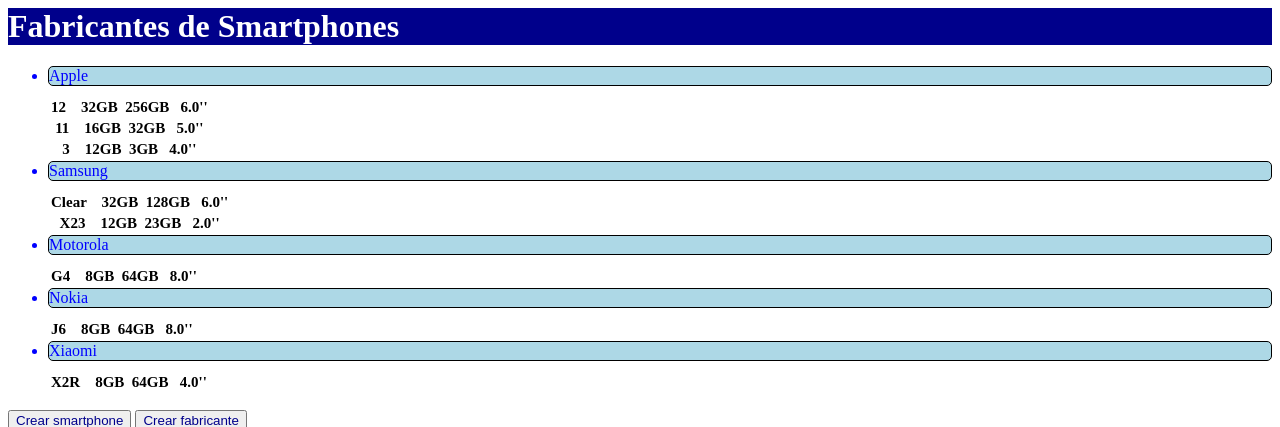
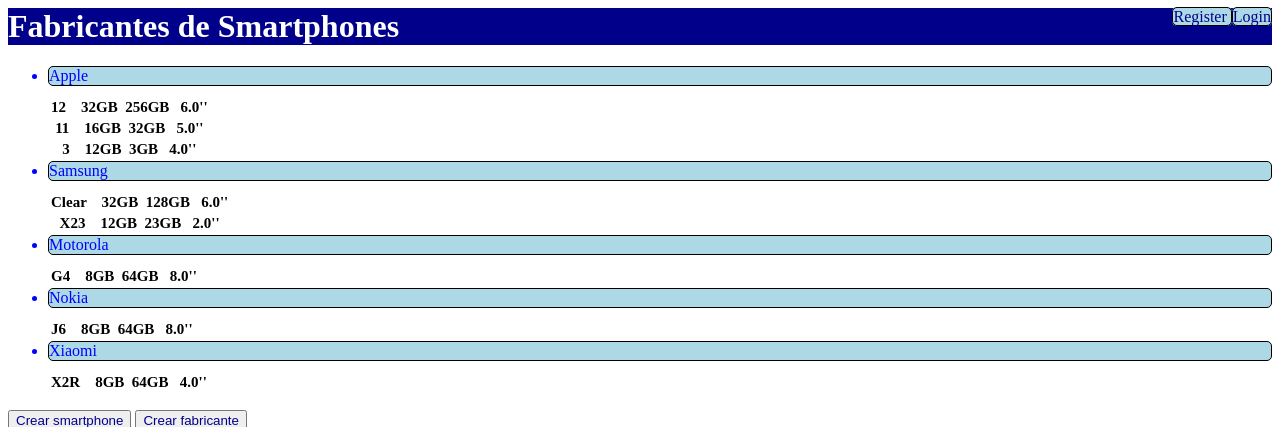
Before and after one commit to gabrielcespedes/prueba1, a Django app: page / in a window 1280 px wide. Shown: the top 427 px of the page. Run offline with Django 3.2, Linux system fonts and the light colour scheme; data comes from the database, SQL or seed files in the repository; both versions use the stored data as it was after the commit; lists and menus that the app fills with data are empty.

Commit message:
Login, Logout

```diff
--- a/mysite/settings.py
+++ b/mysite/settings.py
@@ -144,3 +144,5 @@ STATIC_URL = '/static/'
 # Simplified static file serving.
 # https://warehouse.python.org/project/whitenoise/
 STATICFILES_STORAGE = 'whitenoise.storage.CompressedManifestStaticFilesStorage'
+
+LOGIN_REDIRECT_URL = 'fabricantes'
--- a/phone/static/phone/style.css
+++ b/phone/static/phone/style.css
@@ -32,3 +32,15 @@ pre {
    font-family: none;
    font-size: 15px;
 }
+
+div {
+    background-color: lightgreen;
+}
+
+.menu {
+    display: inline;
+}
+
+nav {
+    float: right;
+}
--- a/phone/templates/phone/fabricantes.html
+++ b/phone/templates/phone/fabricantes.html
@@ -8,6 +8,25 @@
     <title>Fabricantes</title>
 </head>
 <body>
+{% if messages %}
+    {% for message in messages %}
+    <div>
+        {{message}}
+    </div>
+    {% endfor %}
+{% endif %}
+<header>
+    <nav>
+        <ul class="menu">
+            {% if request.user.is_authenticated %}
+            <li class="menu"><a href="{% url 'logout' %}">Logout</a></li>
+            {% else %}
+            <li class="menu"><a href="{% url 'register' %}">Register</a> </li>
+            <li class="menu"><a href="{% url 'login' %}">Login</a></li>
+            {% endif %}
+        </ul>
+    </nav>
+</header>
 <h1>Fabricantes de Smartphones</h1>
 <ul>
     {% for fabricante in fabricantes %}
--- a/phone/urls.py
+++ b/phone/urls.py
@@ -6,9 +6,14 @@ from .views import fabricantes_index
 from .views import smartphone_create
 from .views import fabricante_create
 
+from .views import register
+from django.contrib.auth.views import LoginView, LogoutView
+
 urlpatterns = [
     path('', fabricantes_index, name='fabricantes'),
     path('smartphone-create', smartphone_create, name='smartphone_create'),
     path('fabricante-create', fabricante_create, name='fabricante_create'),
-
+    path('register', register, name='register'),
+    path('login', LoginView.as_view(template_name='phone/login.html'), name='login'),
+    path('logout', LogoutView.as_view(template_name='phone/logout.html'), name='logout'),
 ]
--- a/phone/views.py
+++ b/phone/views.py
@@ -4,6 +4,9 @@ from django.shortcuts import redirect
 from .models import Fabricante
 from .forms import SmartphoneForm
 from .forms import FabricanteForm
+
+from .forms import UserRegisterForm
+from django.contrib import messages
 
 # Create your views here.
 
@@ -35,3 +38,18 @@ def fabricante_create(request):
     context = {'form': form}
 
     return render(request, 'phone/fabricante_create.html', context)
+
+def register(request):
+    if request.method == 'POST':
+        form = UserRegisterForm(request.POST)
+        if form.is_valid():
+            form.save()
+            username = form.cleaned_data['username']
+            messages.success(request, f'Usuario {username} creado.')
+            return redirect('fabricantes')
+    else:
+        form = UserRegisterForm()
+
+    context = {'form': form}
+
+    return(render(request, 'phone/register.html', context))
```
Also changed, not shown: phone/forms.py (+13 -0 lines), phone/templates/phone/login.html (added, +16 -0 lines), phone/templates/phone/logout.html (added, +10 -0 lines), phone/templates/phone/register.html (added, +20 -0 lines), db.sqlite3.
